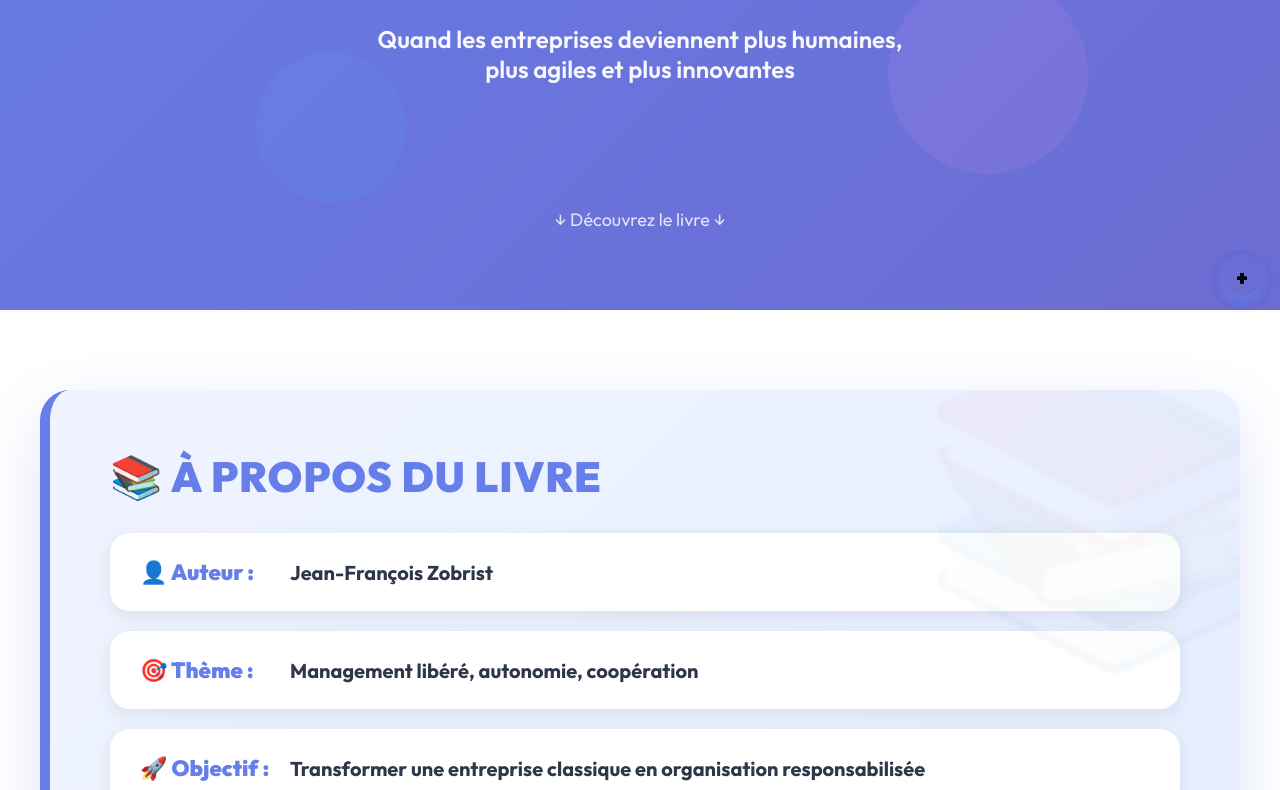
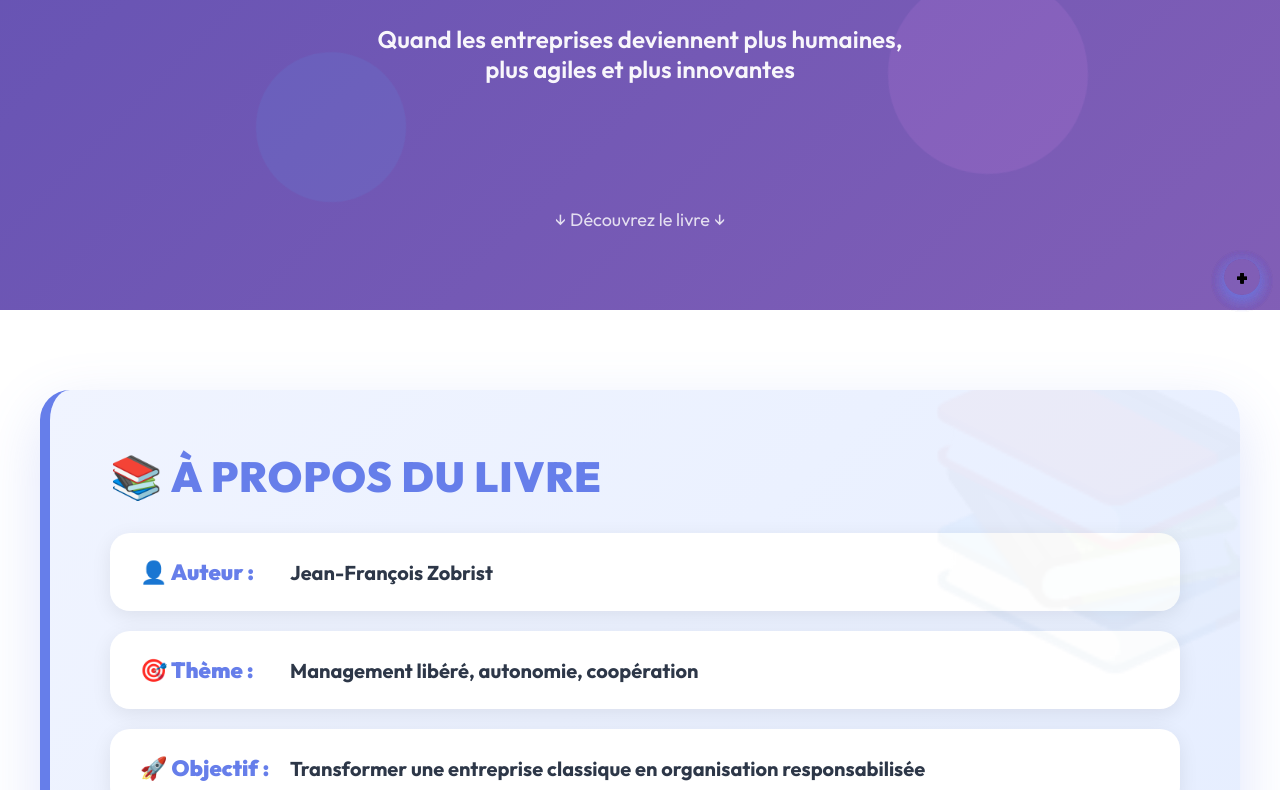
Before and after one commit to Clementlble/Livre-QSE, a plain HTML site: page index.html in a window 1280 px wide. Shown: the part 490-1280 px from the top of the page. Drawn offline with Linux system fonts and the light colour scheme.

Commit message:
Index.html

```diff
--- a/index.html
+++ b/index.html
@@ -15,7 +15,7 @@
 
         html, body {
             font-family: 'Outfit', sans-serif;
-            background: linear-gradient(135deg, #667eea 0%, #764ba2 100%);
+            background: linear-gradient(135deg, #6051b3 0%, #bf77bc 100%);
             overflow-x: hidden;
             width: 100%;
             max-width: 100vw;
```
